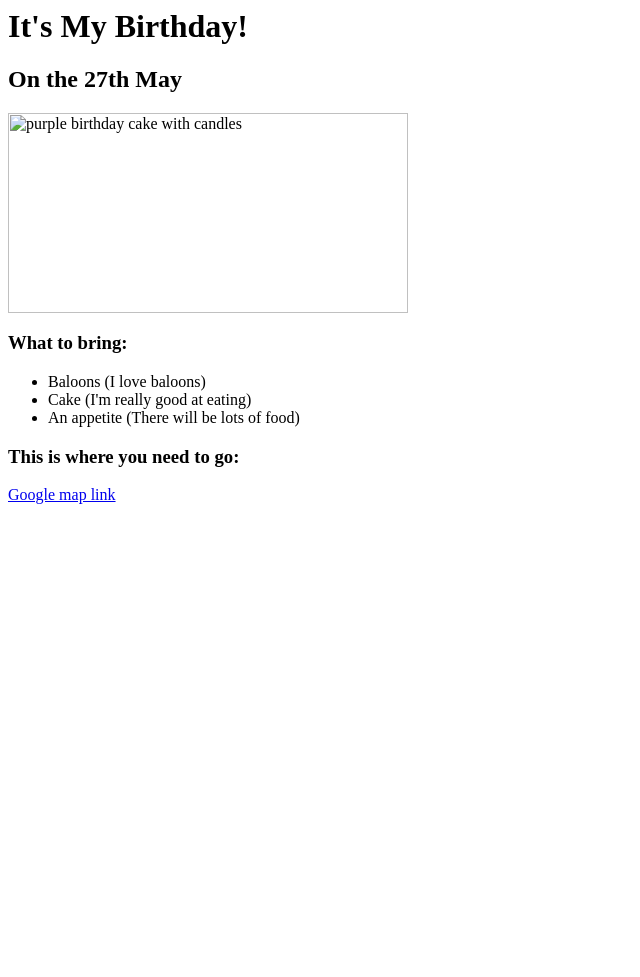
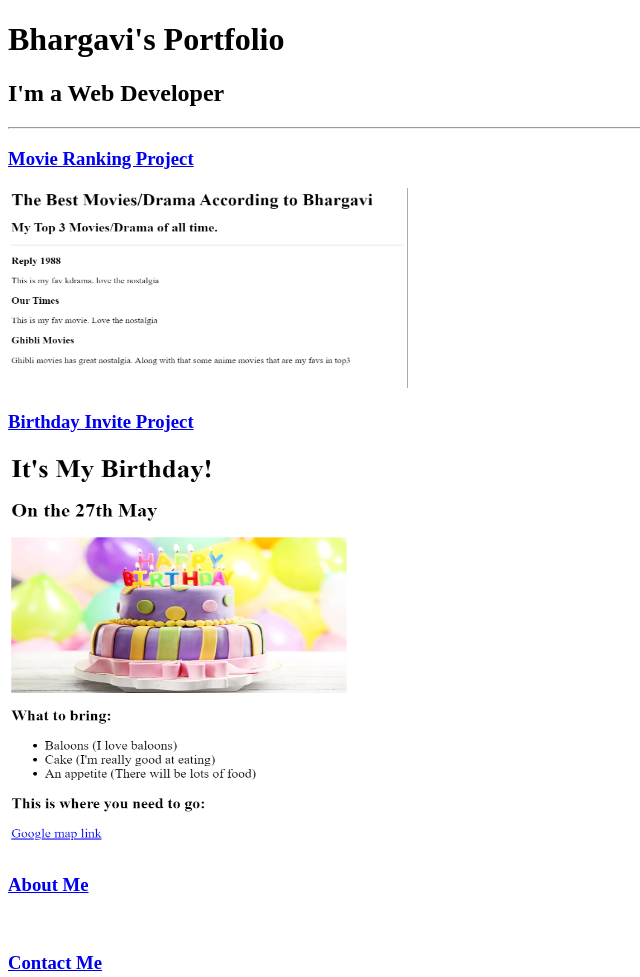
Before and after one commit to bhargiii/html-portfolio, a plain HTML site: page index.html in a window 1280 px wide. Shown: the whole page, without its empty margins (0-640 px from the left). Before the commit the page ends 800 px from the top, so only its background shows below. Drawn offline with Linux system fonts and the light colour scheme.

Commit message:
Add files via upload

```diff
--- a/index.html
+++ b/index.html
@@ -1,17 +1,24 @@
-<h1>It's My Birthday!</h1>
-<h2>On the 27th May</h2>
+<!DOCTYPE html>
+<html>
+    <head>
+        <meta charset="UTF-8">
+        <title>
+            Bhargavi's Portfolio
+        </title>
+    </head>
+    <body>
+        <h1>Bhargavi's Portfolio</h1>
+        <h2>I'm a Web Developer</h2>
+        <hr>
+        <h3><a href="./public/movie-ranking.html">Movie Ranking Project</a></h3>
+        <img src="./assets/images/movie-ranking.png"
+         width="400" height="200"  alt="ss of the moving ranking" />
 
-<img src="birthday-cake.png" width="400" height="200"
-   alt="purple birthday cake with candles" />
+        <h3><a href="./public/birthday-invite.html">Birthday Invite Project</a></h3>
+        <img src="./assets/images/birthday-invite.png"
+        width="400" height="400" alt="purple bithday cake with candles" />
 
-<h3>What to bring:</h3>
-<ul>
-  <li>Baloons (I love baloons)</li>
-  <li>Cake (I'm really good at eating)</li>
-  <li>An appetite (There will be lots of food)</li>
-</ul>
-
-<h3>This is where you need to go:</h3>
-<a
-  href="https://www.google.com/maps/@35.7040744,139.5577317,3a,75y,289.6h,87.01t,0.72r/data=!3m6!1e1!3m4!1sgT28ssf0BB2LxZ63JNcL1w!2e0!7i13312!8i6656">Google
-  map link</a>
+        <h3><a href="./public/about.html">About Me</a></h3><br>
+        <h3><a href="./public/contact.html">Contact Me</a></h3>
+    </body>
+</html>
```
Also changed, not shown: public/about.html (added, +6 -0 lines), public/birthday-invite.html (added, +18 -0 lines), public/contact.html (added, +8 -0 lines), public/movie-ranking.html (added, +9 -0 lines), assets/images/birthday-invite.png (added), assets/images/birthday.png (added), assets/images/movie-ranking.png (added).
